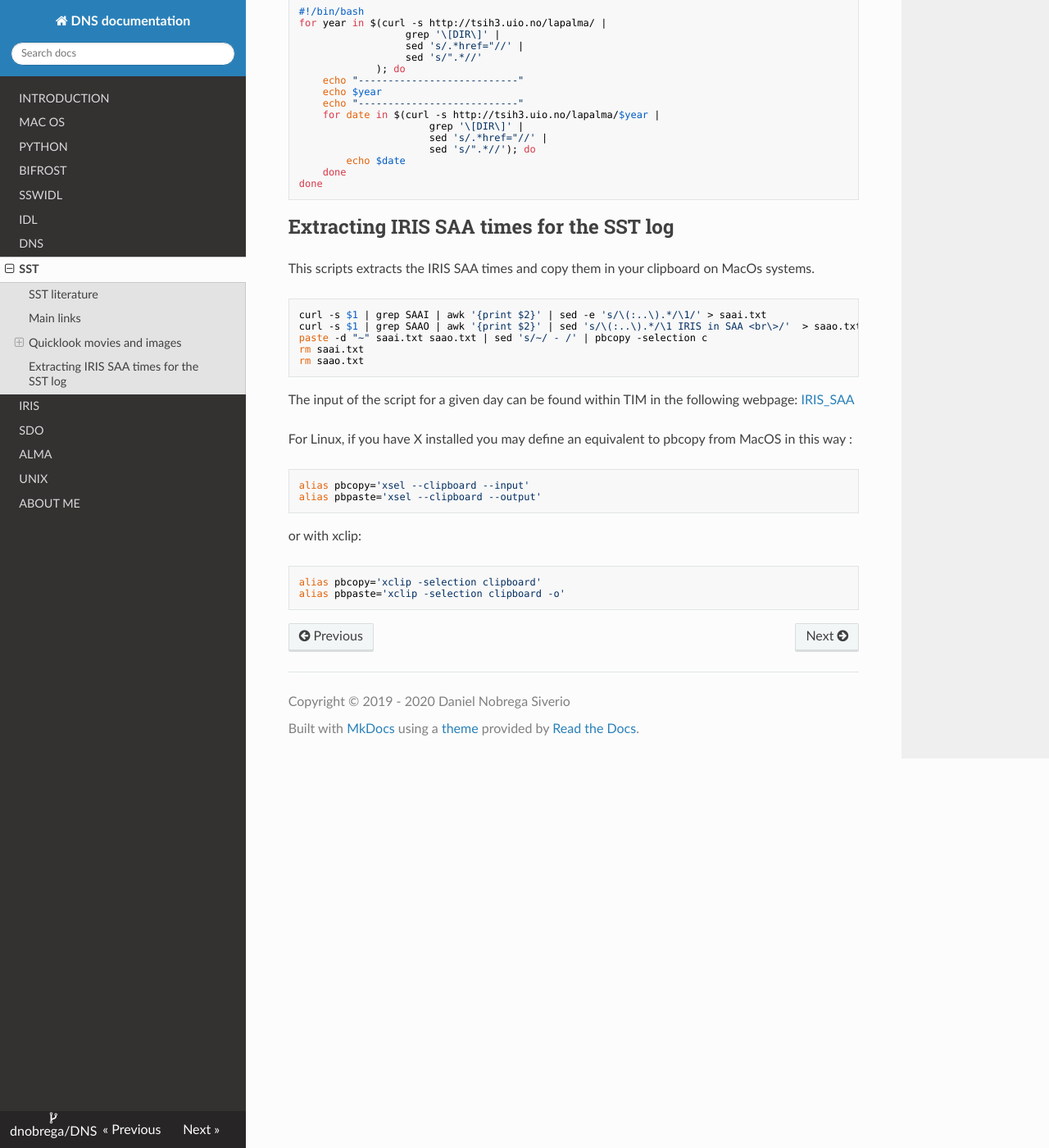
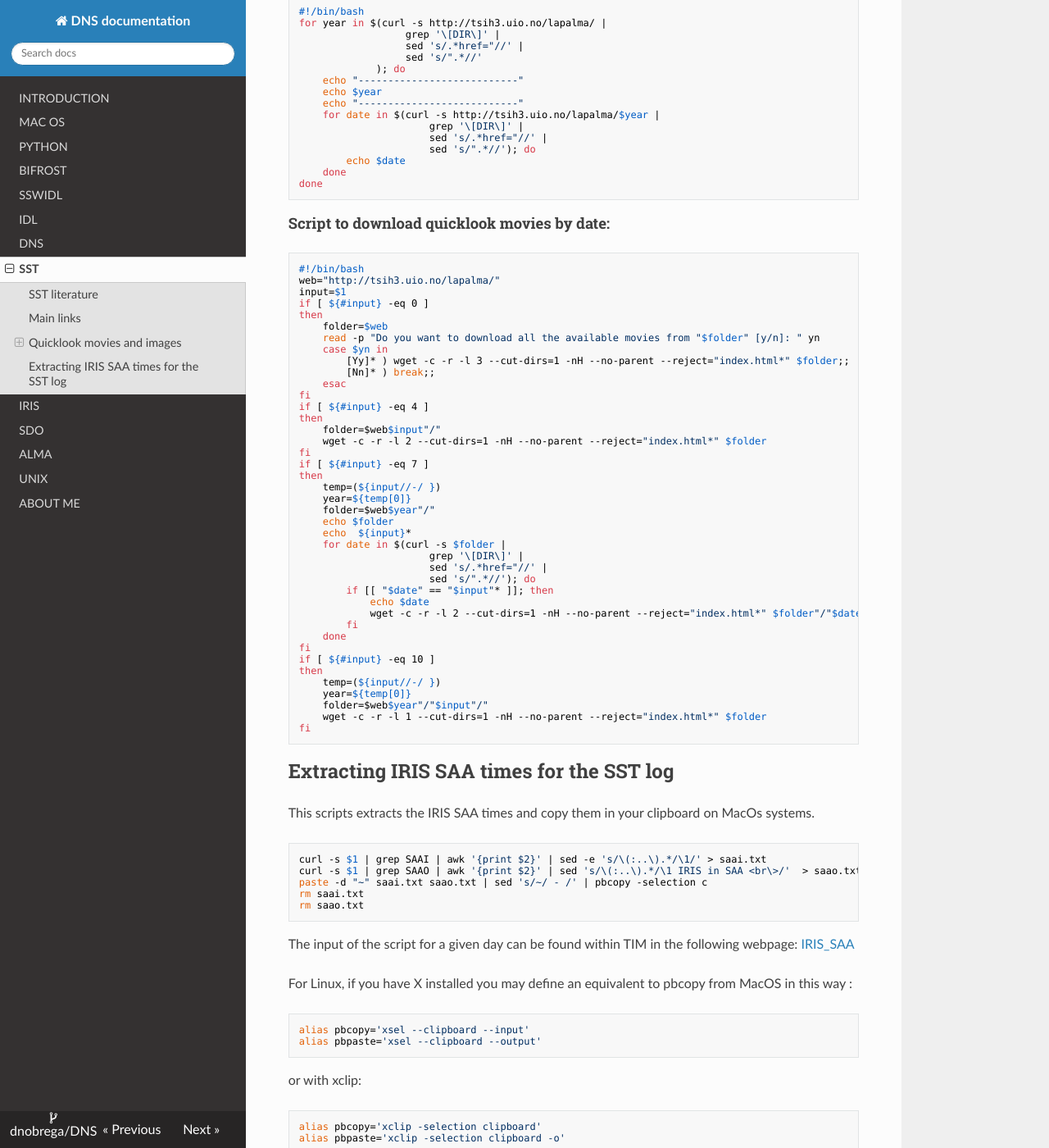
Before and after one commit to dnobrega/DNS, an MkDocs documentation site: the page built from docs/SST.md, in a window 1280 px wide and 1400 px high, scrolled down 1935 px. Shown: the whole window at 82% size. Built offline with MkDocs 1.6.1, drawn with Linux system fonts in a browser that asks for light colours; nearby versions of some CDN libraries.

Commit message:
Adds SST script to download movies

````diff
--- a/docs/SST.md
+++ b/docs/SST.md
@@ -104,8 +104,50 @@ for year in $(curl -s http://tsih3.uio.no/lapalma/ |
     done
 done
 ```
-
-
+#### Script to download quicklook movies by date:
+```bash
+#!/bin/bash
+web="http://tsih3.uio.no/lapalma/"
+input=$1
+if [ ${#input} -eq 0 ]
+then
+    folder=$web
+    read -p "Do you want to download all the available movies from "$folder" [y/n]: " yn
+    case $yn in
+        [Yy]* ) wget -c -r -l 3 --cut-dirs=1 -nH --no-parent --reject="index.html*" $folder;;
+        [Nn]* ) break;;
+    esac
+fi
+if [ ${#input} -eq 4 ]
+then
+    folder=$web$input"/"
+    wget -c -r -l 2 --cut-dirs=1 -nH --no-parent --reject="index.html*" $folder
+fi
+if [ ${#input} -eq 7 ]
+then
+    temp=(${input//-/ })
+    year=${temp[0]}
+    folder=$web$year"/"
+    echo $folder
+    echo  ${input}*
+    for date in $(curl -s $folder |
+                      grep '\[DIR\]' |
+                      sed 's/.*href="//' |
+                      sed 's/".*//'); do
+        if [[ "$date" == "$input"* ]]; then
+            echo $date
+            wget -c -r -l 2 --cut-dirs=1 -nH --no-parent --reject="index.html*" $folder"/"$date
+        fi
+    done
+fi
+if [ ${#input} -eq 10 ]
+then
+    temp=(${input//-/ })
+    year=${temp[0]}
+    folder=$web$year"/"$input"/"
+    wget -c -r -l 1 --cut-dirs=1 -nH --no-parent --reject="index.html*" $folder
+fi
+```
 
 ## Extracting IRIS SAA times for the SST log
 
````
